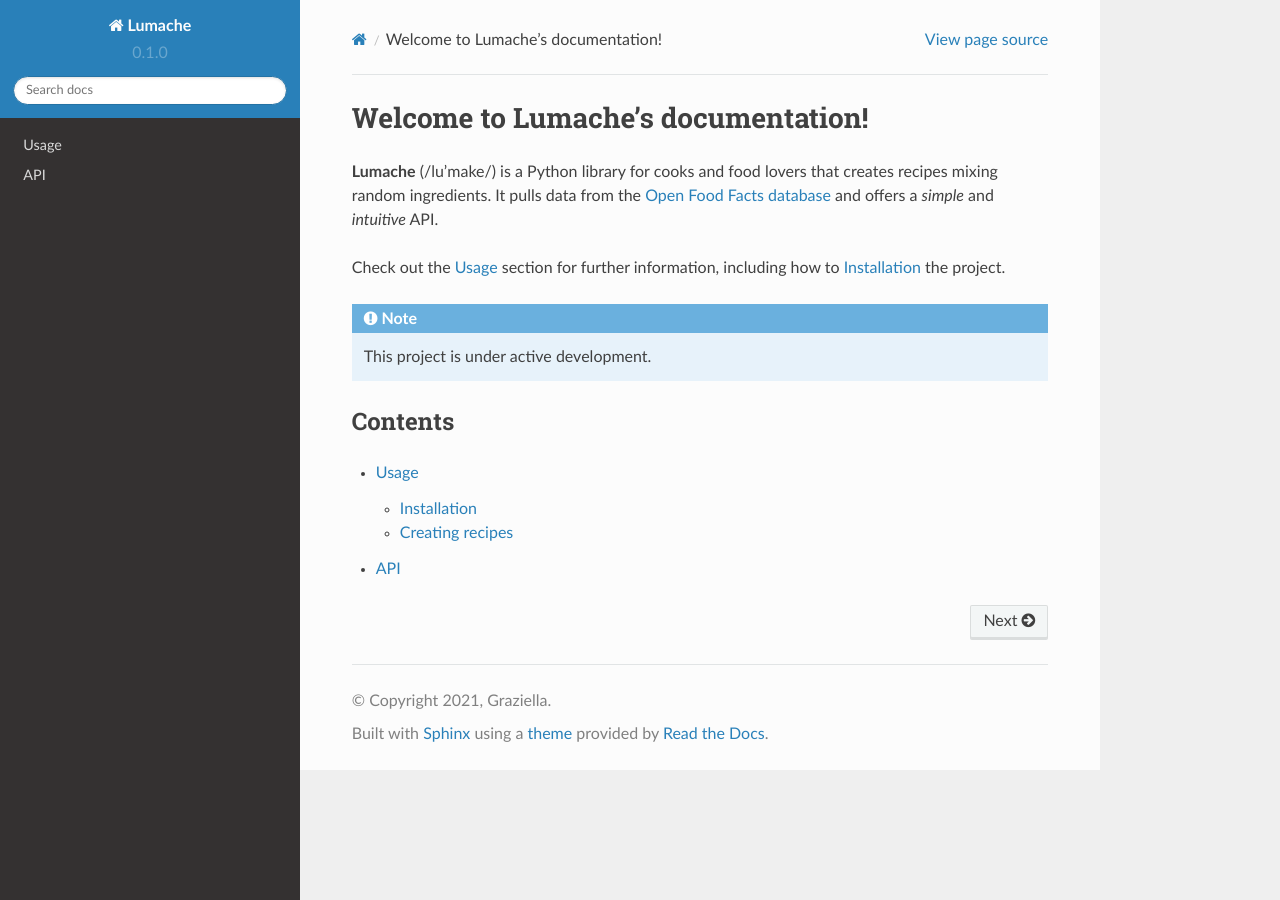
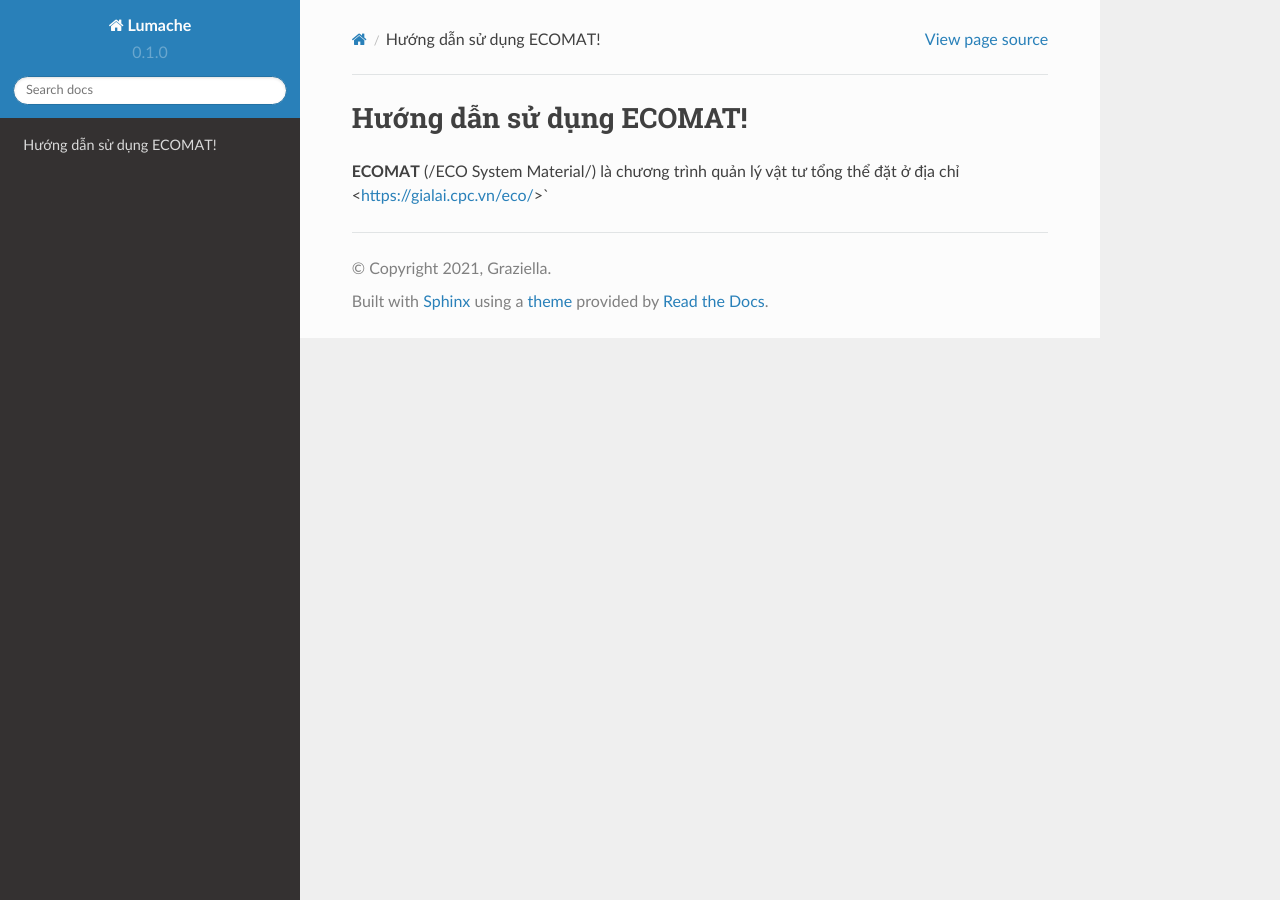
Before and after one commit to b0yk0k4n3m/ecomat-help, a Sphinx documentation site: the page built from docs/source/index.rst, in a window 1280 px wide. Built offline with Sphinx 7.4.7 and the Read the Docs theme 2.0.0, drawn with Linux system fonts in a browser that asks for light colours.

Commit message:
Update index.rst

```diff
--- a/docs/source/index.rst
+++ b/docs/source/index.rst
@@ -1,22 +1,4 @@
-Welcome to Lumache's documentation!
+Hướng dẫn sử dụng ECOMAT!
 ===================================
 
-**Lumache** (/lu'make/) is a Python library for cooks and food lovers
-that creates recipes mixing random ingredients.
-It pulls data from the `Open Food Facts database <https://world.openfoodfacts.org/>`_
-and offers a *simple* and *intuitive* API.
-
-Check out the :doc:`usage` section for further information, including
-how to :ref:`installation` the project.
-
-.. note::
-
-   This project is under active development.
-
-Contents
---------
-
-.. toctree::
-
-   usage
-   api
+**ECOMAT** (/ECO System Material/) là chương trình quản lý vật tư tổng thể đặt ở địa chỉ <https://gialai.cpc.vn/eco/>`
```
